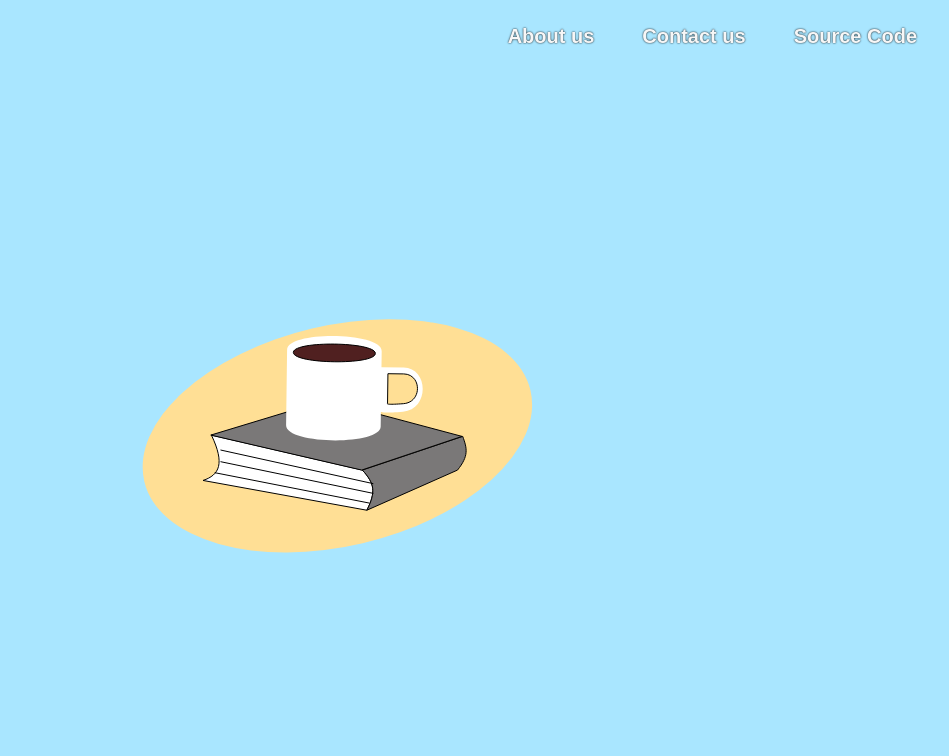
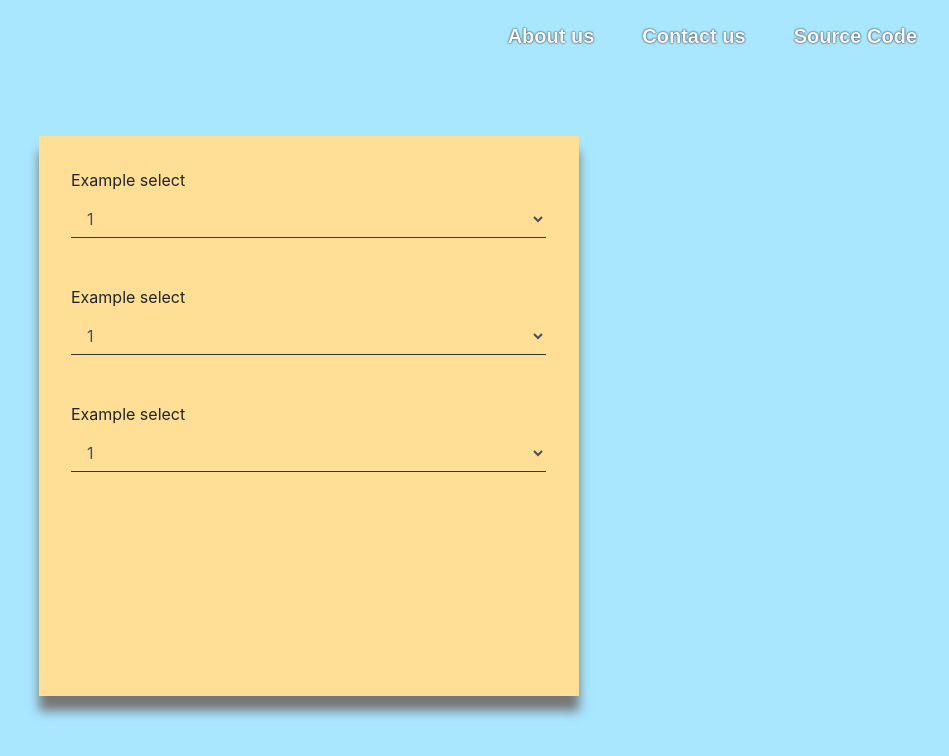
Before and after one commit to bangoga/student-space, a plain HTML site: page newindex.html in a window 1280 px wide. Shown: the whole page, without its empty margins (331-1280 px from the left). Drawn offline with nearby package versions, Linux system fonts and the light colour scheme; a web font is replaced by a local one.

Commit message:
Finished Form

```diff
--- a/newindex.html
+++ b/newindex.html
@@ -34,9 +34,9 @@
     <div class="row full">
         <div class="col-sm-3"></div>
         <div class="col-sm-6 svg_box justify-content-center">
-          <svg class="icon_svg" width="426" height="309" viewBox="0 0 426 309" fill="none" xmlns="http://www.w3.org/2000/svg">
+          <svg class="icon_svg" width="426" height="348" viewBox="0 0 426 348" fill="none" xmlns="http://www.w3.org/2000/svg">
 
-            <ellipse cx="218.383" cy="176.857" rx="198.368" ry="110.264" transform="rotate(-13.2713 218.383 176.857)" fill="#FFDF95"/>
+            <ellipse id="bckcrcle" cx="218.383" cy="176.857" rx="198.368" ry="110.264" transform="rotate(-13.2713 218.383 176.857)" fill="#FFDF95"/>
             <path d="M84 221.439L247.863 251.233C257.067 233.024 255.705 224.317 243.33 211.077L92.4199 176.102C106.021 204.6 100.554 216.015 84 221.439Z" fill="white" stroke="black"/>
             <path d="M338.539 211.077C349.777 196.896 348.29 189.814 343.72 177.397L243.33 211.077C255.705 224.317 257.067 233.024 247.863 251.233L338.539 211.077Z" fill="#7A7878" stroke="black"/>
             <path d="M207.059 141.127L91.7722 176.102L242.682 211.077L343.072 177.397L207.059 141.127Z" fill="#7A7878" stroke="black"/>
@@ -51,6 +51,40 @@
 
             </svg>
 
+            <div class="form-pages hide">
+              <form class="form-cl">
+                <div class="form-group">
+                  <label style="margin-top: 2rem;"for="exampleFormControlSelect1">Example select</label>
+                  <select class="form-control stnt_select" id="exampleFormControlSelect1">
+                    <option>1</option>
+                    <option>2</option>
+                    <option>3</option>
+                    <option>4</option>
+                    <option>5</option>
+                  </select>
+                </div>
+                <div class="form-group">
+                  <label style="margin-top: 2rem;"for="exampleFormControlSelect1">Example select</label>
+                  <select class="form-control stnt_select" id="exampleFormControlSelect1">
+                    <option>1</option>
+                    <option>2</option>
+                    <option>3</option>
+                    <option>4</option>
+                    <option>5</option>
+                  </select>
+                </div>
+                <div class="form-group">
+                  <label style="margin-top: 2rem;"for="exampleFormControlSelect1">Example select</label>
+                  <select class="form-control stnt_select" id="exampleFormControlSelect1">
+                    <option>1</option>
+                    <option>2</option>
+                    <option>3</option>
+                    <option>4</option>
+                    <option>5</option>
+                  </select>
+                </div>
+              </form>
+            </div>
         </div>
         <div class="col-sm-3"></div>
     </div>
@@ -60,6 +94,38 @@
 
     <script>
 
+
+      $(document).ready(function(){
+        setTimeout(function(){
+          animate_out();
+
+        },1000);
+      });
+
+
+      function animate_out(){
+        var svg = $('.icon_svg');
+        svg.addClass("fade_out_svg");
+
+        setTimeout(function(){
+          svg.addClass("hide");
+        },300);
+        setTimeout(function(){
+          animate_in();
+        },500);
+      }
+
+      function animate_in(){
+        var svg = $('.form-pages');
+        svg.removeClass("hide");
+        svg.addClass('show');
+        setTimeout(function(){
+          svg.addClass('fade_in_svg');
+          svg.addClass('effect2');
+        },300);
+      }
+
+
     </script>
 </body>
 </html>
--- a/style.css
+++ b/style.css
@@ -55,6 +55,7 @@ body{
 
   .icon_svg{
       margin-left:5rem;
+      transition: all 0.3s;
   }
 
   .swigle{
@@ -62,8 +63,74 @@ body{
     animation: dash 10s linear reverse infinite;
   }
 
+
   @keyframes dash {
     to {
       stroke-dashoffset: 1000;
     }
   }
+
+  .icon_svg.fade_out_svg{
+    transform: scale(0.01);
+  }
+
+  .icon_svg.hide{
+    display: none;
+  }
+
+
+  .form-pages{
+    background-color: #FFDF95;
+    height: 70vh;
+    width: auto;
+    -webkit-box-shadow: 0 15px 10px #777;
+    -moz-box-shadow: 0 15px 10px #777;
+    box-shadow: 0 15px 10px #777;
+    -webkit-transform: rotate(3deg);
+    -moz-transform: rotate(3deg);
+    -o-transform: rotate(3deg);
+    -ms-transform: rotate(3deg);
+    transform: rotate(3deg);
+    right: 10px;
+    left: auto;
+  }
+
+  .form-pages.hide{
+    display: none;
+    transition: all 0.3s;
+  }
+
+  .form-pages.show{
+    transition: all 0.3s;
+    transform: scale(0.001);
+  }
+
+  .form-pages.show.fade_in_svg{
+    transform: scale(1);
+    z-index: 1;
+  }
+
+  .form-cl{
+    margin-left:2rem !important;
+    margin-left:2rem !important;
+    width: 88%;
+    border: none;
+  }
+
+  .stnt_select{
+    border: none;
+    outline: none;
+    border-bottom: 1px solid #333333;
+    margin-bottom: -1px;
+    border-radius: 0%;
+    background-color: rgba(0,0,0,0);
+    cursor: pointer;
+  }
+
+  .stnt_select:hover,.stnt_select:active,.stnt_select:focus {
+    border-color: rgba(100,210,255, 0.55);
+    -webkit-box-shadow:  0px 4px 2px -2px rgba(82,168,236,.8);
+    -moz-box-shadow:     0px 4px 2px -2px rgba(82,168,236,.8);
+    box-shadow:          0px 4px 2px -2px rgba(82,168,236,.8);
+    background-color: #ffe8b2
+  }
```
